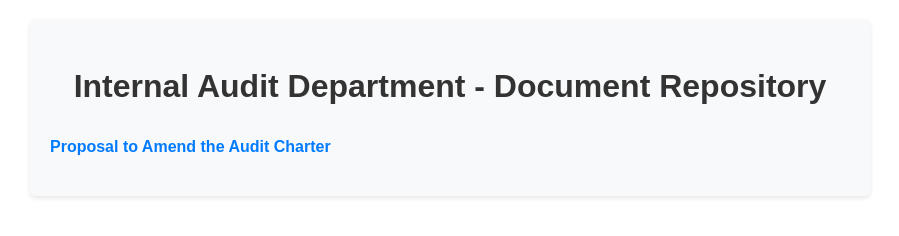
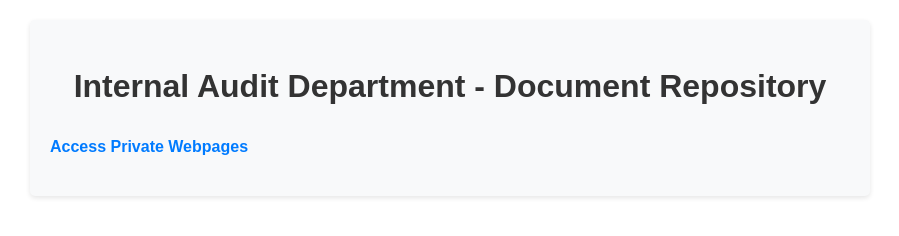
Before and after one commit to NasserAlh/nasserwepsite, a plain HTML site: page index.html in a window 1280 px wide. Shown: the whole page, without its empty margins (190-1089 px from the left). Drawn offline with Linux system fonts and the light colour scheme.

Commit message:
Successful secure webpage

```diff
--- a/index.html
+++ b/index.html
@@ -49,7 +49,7 @@
   <div class="container">
     <h1>Internal Audit Department - Document Repository</h1>
     <ul>
-      <li><a href="audit_charter_proposal.html">Proposal to Amend the Audit Charter</a></li>
+      <li><a href="private/login.html">Access Private Webpages</a></li>
       <!-- Add more document links as needed -->
     </ul>
   </div>
```
Also changed, not shown: private/audit_charter_proposal.html (renamed from audit_charter_proposal.html), private/login.html (renamed from login.html), private/private_index.html (renamed from private_index.html).
